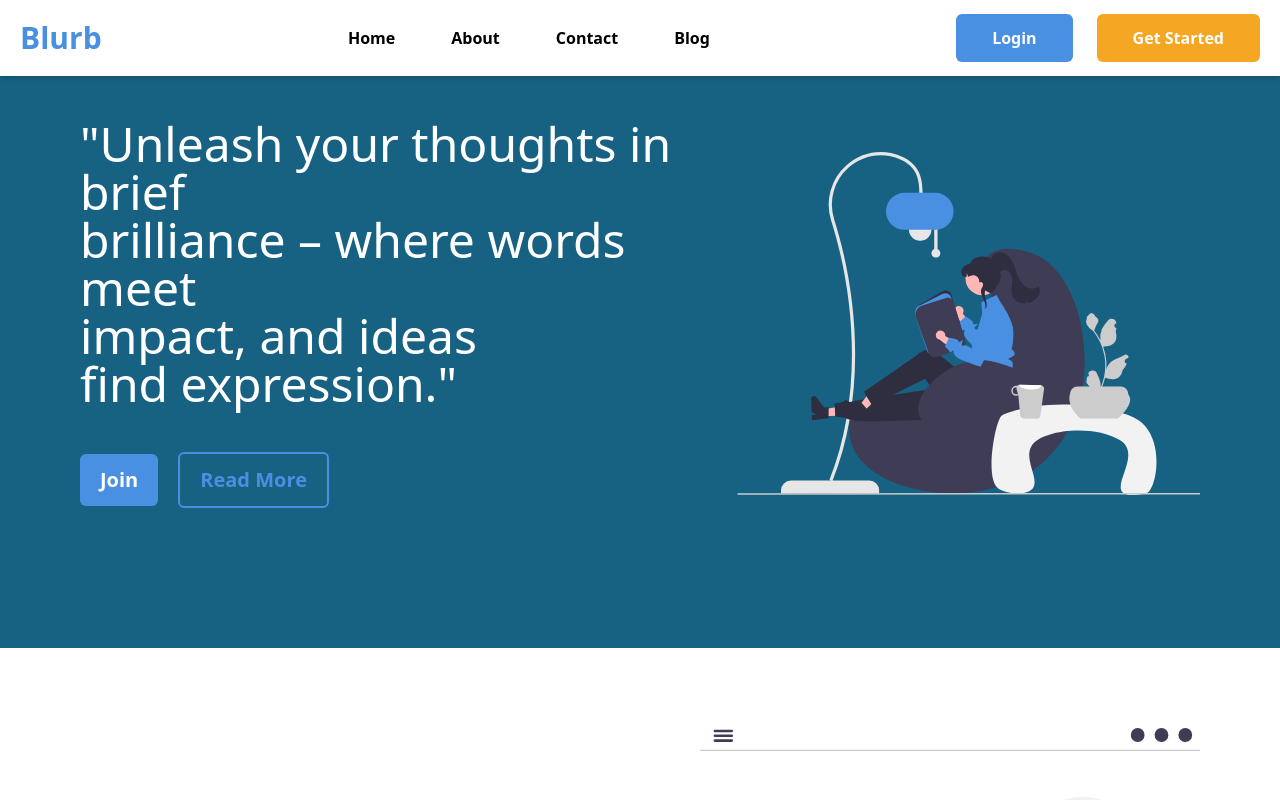
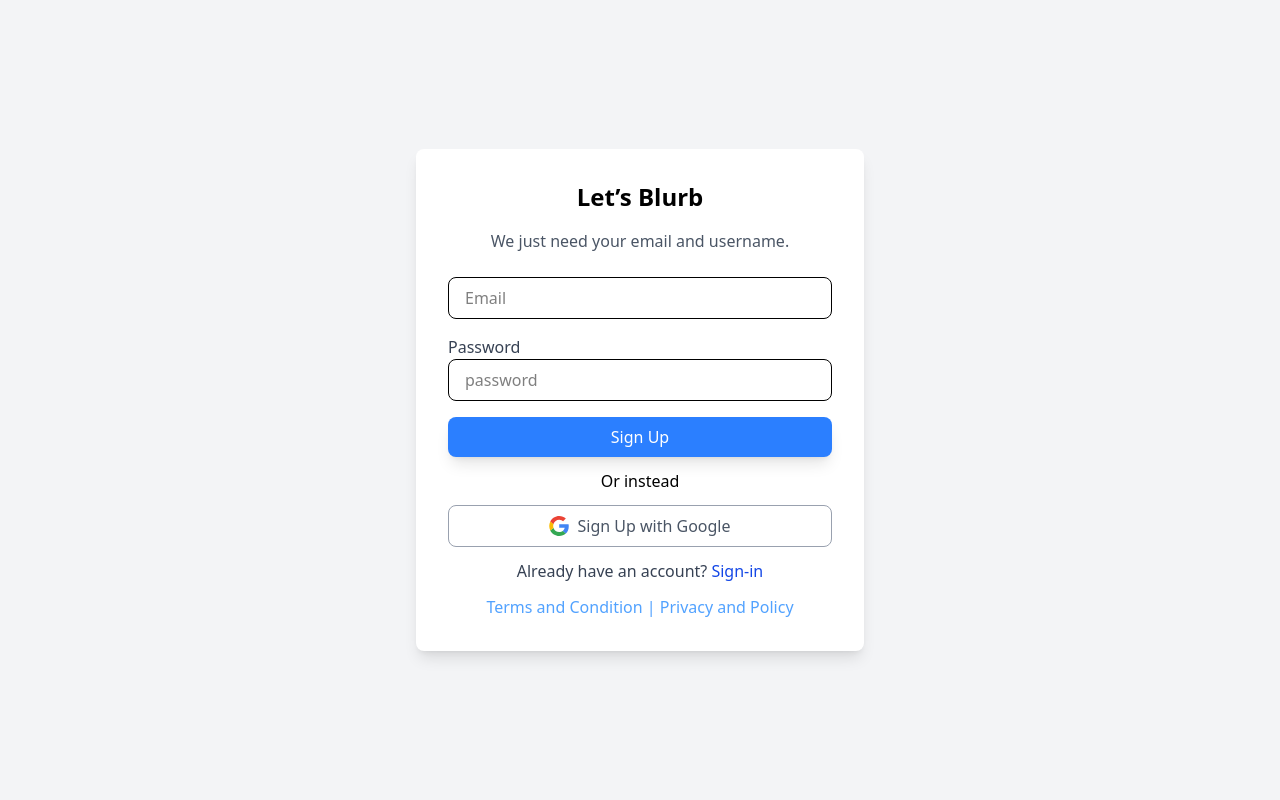
Before and after one commit to KakuElvis/versevault, a React (Vite) app: page /signup in a window 1280 px wide. Shown: the top 800 px of the page. Built offline with nearby package versions, Linux system fonts and the light colour scheme.

Commit message:
added signup and signin page

```diff
--- a/src/Account/Login.jsx
+++ b/src/Account/Login.jsx
@@ -0,0 +1,51 @@
+import React from 'react'
+import { Link } from 'react-router-dom'
+
+const Login = () => {
+  return (
+    <>
+        <div className='flex items-center justify-center h-screen bg-gray-100'>
+            <div class="bg-white p-8 rounded-lg shadow-lg w-96">
+                <h2 class="text-2xl font-bold mb-6 text-center text-gray-600">Start Blurbing</h2>
+                <h4 class="text-left text-gray-600 mb-6">Login to blurb</h4>
+
+                <form>
+                    <input type="text" placeholder="Username" required class="w-full p-3 mb-4 border border-gray-300 rounded"/>
+                    <div class="relative mb-4">
+                        <input type="password" id="password" placeholder="Password" required class="w-full p-3 border border-gray-300 rounded"/>
+                        <span class="absolute right-3 top-3 cursor-pointer" onclick="togglePassword()">👁️</span>
+                    </div>
+
+                        <div class="flex items-center mb-4">
+                            <input type="checkbox" id="remember-me" class="mr-2"/>
+                            <label for="remember-me" class="text-sm">Remember Me</label>
+                        </div>
+                        <div class="text-left mb-4">
+                            <a href="#" class="text-blue-500 text-sm hover:underline">Forgot Password?</a>
+                        </div>
+
+                    <button type="submit" class="w-full bg-blue-500 text-white p-3 rounded hover:bg-blue-600">Sign-in</button>
+                </form>
+                <div>
+                    <div>
+                        <h3 class="text-center py-3">Or instead</h3>
+                    </div>
+                    <div>
+                        <a href="https://www.google.com">
+                            <button  class="flex items-center justify-center px-3   w-full bg-white text-gray-600 border border-gray-400 py-2 rounded-lg hover:bg-blue-100 focus:outline-none focus:ring-2 focus:ring-blue-500"><img src="../src/assets/google.svg"
+                                alt="Google Logo" class="w-5 h-5 mr-2"/>Sign in with Google</button>
+                        </a>
+                    </div>
+                    <div>
+                        <Link to="/Signup">
+                            <h3 class="text-center py-3 text-gray-700">Don't have an account? <span class="text-blue-700">Sign-up</span></h3>
+                        </Link>
+                    </div>
+                </div>
+            </div>
+        </div>
+    </>
+  )
+}
+
+export default Login
--- a/src/Account/Register.jsx
+++ b/src/Account/Register.jsx
@@ -0,0 +1,46 @@
+import React from 'react'
+import { Link } from 'react-router-dom'
+
+const Register = () => {
+  return (
+    <>
+        <div className='bg-gray-100 flex items-center justify-center h-screen'>
+            <div class="bg-white p-8 rounded-lg shadow-lg w-full max-w-md">
+                <h2 class="text-2xl font-bold mb-4 text-center">Let’s Blurb</h2>
+                <h4 class="text-center text-gray-600 mb-6">We just need your email and username.</h4>
+                <form action="#" method="POST">
+                    <div class="mb-4">
+                        <label for="email" class="block text-gray-700"></label>
+                        <input type="email" id="email" name="email" placeholder="Email" class="w-full px-4 py-2 border rounded-lg focus:outline-none focus:ring-2 focus:ring-blue-500"/>
+                    </div>
+                    <div class="mb-4">
+                        <label for="password" class="block text-gray-700">Password</label>
+                        <input type="password" id="password" name="password" placeholder="password" class="w-full px-4 py-2 border rounded-lg focus:outline-none focus:ring-2 focus:ring-blue-500"/>
+                    </div>
+                    <button type="submit" class="w-full bg-blue-500 text-white py-2 rounded-lg cursor-pointer hover:bg-blue-600 focus:outline-none focus:ring-2 focus:ring-blue-500 shadow-lg">Sign Up</button>
+                </form>
+                <div>
+                    <div>
+                        <h3 class="text-center py-3">Or instead</h3>
+                    </div>
+                    <div>
+                        <a href="https://www.google.com">
+                            <button  class="flex items-center justify-center px-3 w-full cursor-pointer bg-white text-gray-600 border border-gray-400 py-2 rounded-lg hover:bg-blue-100 focus:outline-none focus:ring-2 focus:ring-blue-500"><img src="./src/assets/google.svg"
+                            alt="Google Logo" class="w-5 h-5 mr-2"/>Sign Up with Google</button>
+                        </a>
+                    </div>
+                    <div>
+                        <Link to="/Signin">
+                            <h3 class="text-center py-3 text-gray-700">Already have an account? <span class="text-blue-700">Sign-in</span></h3>
+                        </Link>
+                        <h5 class="text-center text-blue-400">Terms and Condition | Privacy and Policy</h5>
+                    </div>
+                </div>
+            </div>
+        </div>
+
+    </>
+  )
+}
+
+export default Register
--- a/src/App.jsx
+++ b/src/App.jsx
@@ -1,18 +1,41 @@
 // import { useState } from 'react'
 // import reactLogo from './assets/react.svg'
 // import viteLogo from '/vite.svg'
+
+// import './App.css'
+import { BrowserRouter as Router, Routes, Route, Link } from 'react-router-dom';
 import React from 'react'
 import Home from './Pages/Home'
-import './App.css'
+import Signup from './Pages/Signup';
+import Signin from './Pages/Signin';
 
 function App() {
 
   return (
-    <>
-      <div>
-        <Home/>
-      </div>
-    </>
+    <div>
+
+        {/* <Home/> */}
+
+      <Router>
+        <Routes>
+
+          <Route index element={<Home />} />
+          <Route path="/" element={<Home />} />
+          {/* <Route path="/about" element={<About />} />
+          <Route path="/contact" element={<Contact />} />
+          <Route path="/produce" element={<Produce />} /> */}
+
+
+          {/* <Route path="/single_produce" element={<Single_produce />} />
+          <Route path="/checkout" element={<Checkout />} /> */}
+
+
+          <Route path="/signup" element={<Signup />} />
+          <Route path="/signin" element={<Signin />} />
+        </Routes>
+      </Router>
+
+    </div>
   )
 }
 
--- a/src/Home/Hero.jsx
+++ b/src/Home/Hero.jsx
@@ -4,22 +4,22 @@ const Hero = () => {
   return (
     <>
 
-    <main class="bg-[#176183] bg-opacity-10 py-10 px-20">
+    <main className="bg-[#176183] bg-opacity-10 py-10 px-40 items-center justify-center">
         <section id="hero">
-            <div class="container py-20">
-                <div class="flex flex-col  items-center justify-between z-20 md:flex-row">
+            <div className=" py-20">
+                <div className="flex flex-col  items-center justify-between z-20 md:flex-row">
                     <div class="">
-                        <div class="pb-6">
-                            <h1 class="text-5xl font-medium text-white">"Unleash your thoughts in brief <br/> brilliance – where words meet <br/> impact, and ideas <br/> find expression."</h1>
+                        <div className="pb-6">
+                            <h1 className="text-5xl font-medium text-white">"Unleash your thoughts in brief <br/> brilliance – where words meet <br/> impact, and ideas <br/> find expression."</h1>
                         </div>
-                        <div class="py-5 space-x-5">
-                            <button class="text-white text-xl bg-button-main px-5 py-3 rounded-md capitalize font-bold hover:opacity-80 ease-in duration-200 cursor-pointer">Join</button>
-                            <button class="text-logo text-xl border-solid border-2 border-button-main px-5 py-3 rounded-md capitalize font-bold hover:text-white hover:opacity-80 ease-in duration-200 cursor-pointer">Read More</button>
+                        <div className="py-5 space-x-5">
+                            <button className="text-white text-xl bg-button-main px-5 py-3 rounded-md capitalize font-bold hover:opacity-80 ease-in duration-200 cursor-pointer">Join</button>
+                            <button className="text-logo text-xl border-solid border-2 border-button-main px-5 py-3 rounded-md capitalize font-bold hover:text-white hover:opacity-80 ease-in duration-200 cursor-pointer">Read More</button>
                         </div>
                     </div>
 
                     <div>
-                        <img src="./src/assets/read.svg" class="transform scale-x-[-1]" alt="" width="500" height="300"/>
+                        <img src="./src/assets/read.svg" className="transform scale-x-[-1]" alt="" width="500" height="300"/>
                     </div>
                 </div>
             </div>
--- a/src/Home/Nav.jsx
+++ b/src/Home/Nav.jsx
@@ -1,4 +1,5 @@
 import React from 'react'
+import { Link } from 'react-router-dom'
 
 const Nav = () => {
   return (
@@ -31,16 +32,16 @@ const Nav = () => {
                   {/* <!-- Action Buttons --> */}
             <div>
                 <div class="hidden lg:flex items-center justify-center space-x-6">
-                  <a href="/pages/signin.html">
-                    <button class="text-white bg-button-main px-9 py-3 rounded-md capitalize font-bold hover:opacity-80 ease-in duration-200">
+                  <Link to="/signin">
+                    <button class="text-white bg-button-main px-9 py-3 rounded-md capitalize font-bold cursor-pointer hover:opacity-80 ease-in duration-200">
                       Login
                     </button>
-                </a>
-                <a href="/pages/signup.html">
-                    <button class="text-white bg-button-second px-9 py-3 rounded-md capitalize font-bold hover:opacity-80 ease-in duration-200">
+                </Link>
+                <Link to="/signup">
+                    <button class="text-white bg-button-second px-9 py-3 rounded-md capitalize font-bold cursor-pointer hover:opacity-80 ease-in duration-200">
                       Get Started
                     </button>
-                </a>
+                </Link>
                 </div>
             </div>
 
--- /dev/null
+++ b/src/Pages/Signin.jsx
@@ -0,0 +1,12 @@
+import React from 'react'
+import Login from '../Account/Login'
+
+const Signin = () => {
+  return (
+    <div>
+      <Login/>
+    </div>
+  )
+}
+
+export default Signin
--- /dev/null
+++ b/src/Pages/Signup.jsx
@@ -0,0 +1,12 @@
+import React from 'react'
+import Register from '../Account/Register'
+
+const Signup = () => {
+  return (
+    <div>
+        <Register/>
+    </div>
+  )
+}
+
+export default Signup
```
Also changed, not shown: src/Home/How_to.jsx (+3 -9 lines).
